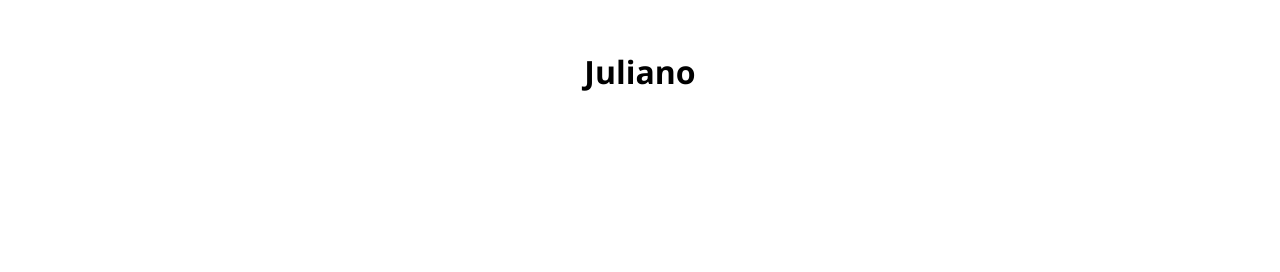
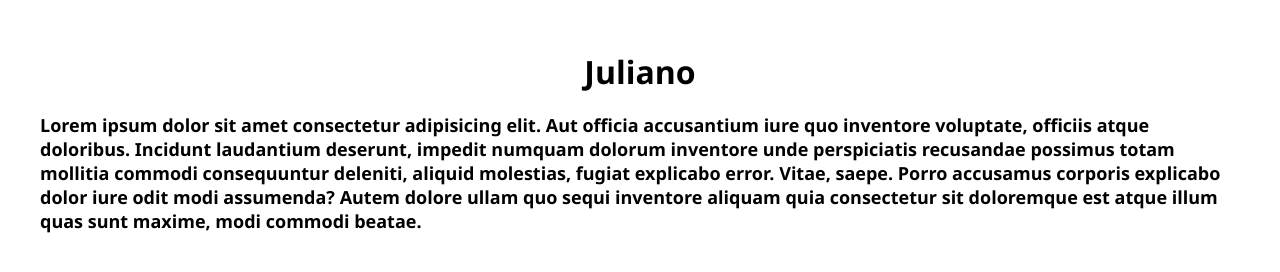
Before and after one commit to julianoventola/teste, a plain HTML site: page index.html in a window 1280 px wide. Drawn offline with Linux system fonts and the light colour scheme.

Commit message:
feat: add about section in main tag

```diff
--- a/index.css
+++ b/index.css
@@ -9,3 +9,9 @@
   text-align: center;
   margin-top: 50px;
 }
+
+.about__text {
+  font-size: 18px;
+  font-weight: bold;
+  margin: 20px 40px;
+}
--- a/index.html
+++ b/index.html
@@ -12,6 +12,19 @@
   <header class="header">
     <h1 class="title">Juliano</h1>
   </header>
+
+  <main>
+    <section class="about">
+      <p class="about__text">Lorem ipsum dolor sit amet consectetur adipisicing elit. Aut officia accusantium iure quo
+        inventore voluptate, officiis atque doloribus. Incidunt laudantium deserunt, impedit numquam dolorum inventore
+        unde perspiciatis recusandae possimus totam mollitia commodi consequuntur deleniti, aliquid molestias, fugiat
+        explicabo error. Vitae, saepe. Porro accusamus corporis explicabo dolor iure odit modi assumenda? Autem dolore
+        ullam quo sequi inventore aliquam quia consectetur sit doloremque est atque illum quas sunt maxime, modi commodi
+        beatae.</p>
+    </section>
+  </main>
+
+  <footer></footer>
 </body>
 
 </html>
```
